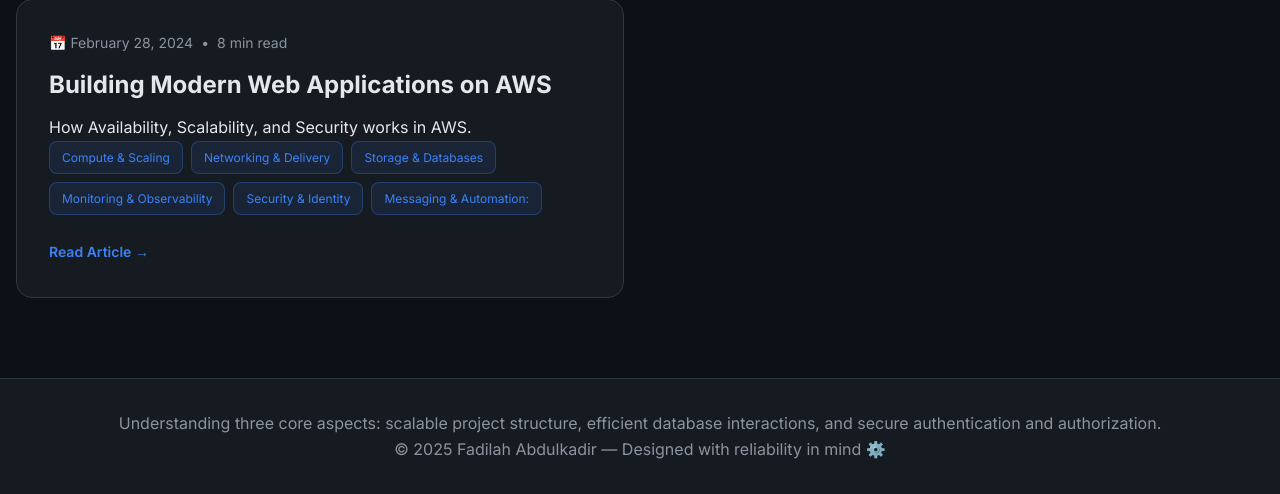
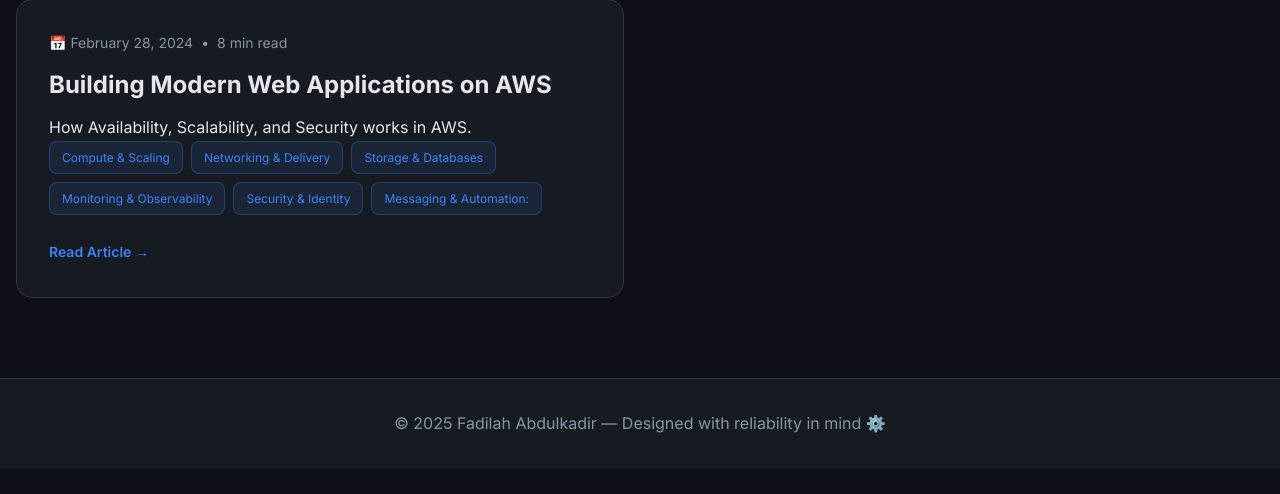
Before and after one commit to fadeelzy/Portfolio, a Django app: page /blogs/ in a window 1280 px wide. Shown: the part 676-1170 px from the top of the page. After the commit the page ends 1109 px from the top, so only its background shows below. Run offline with Django 5.2, Linux system fonts and the light colour scheme.

Commit message:
modify blogs.html

```diff
--- a/myapp/templates/blogs.html
+++ b/myapp/templates/blogs.html
@@ -111,7 +111,7 @@
 
     <!-- Footer -->
     <footer class="footer">
-Understanding three core aspects: scalable project structure, efficient database interactions, and secure authentication and authorization.        <div class="container">
+        <div class="container">
             <p>© 2025 Fadilah Abdulkadir — Designed with reliability in mind ⚙️</p>
         </div>
     </footer>
```
